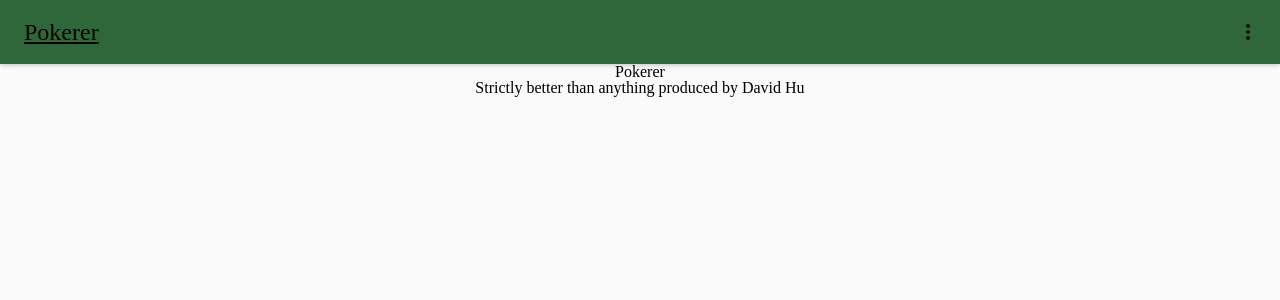
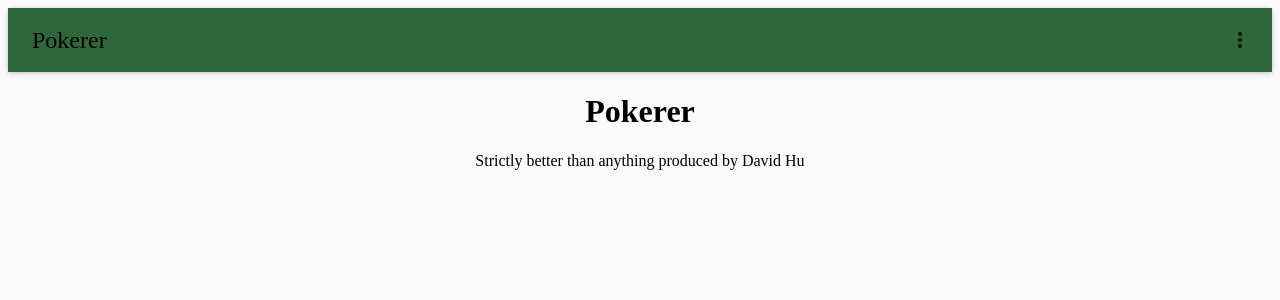
Before and after one commit to asherman-ca/pokerer, a React (Create React App) app in the folder client/: page / in a window 1280 px wide. Shown: the top 300 px of the page. Built offline with nearby package versions, Linux system fonts and the light colour scheme; no server answers; a web font is replaced by a local one.

Commit message:
navbar refactor

```diff
--- a/client/public/style.css
+++ b/client/public/style.css
@@ -1,137 +1,6 @@
-html,
-body,
-div,
-span,
-applet,
-object,
-iframe,
-h1,
-h2,
-h3,
-h4,
-h5,
-h6,
-p,
-blockquote,
-pre,
-a,
-abbr,
-acronym,
-address,
-big,
-cite,
-code,
-del,
-dfn,
-em,
-img,
-ins,
-kbd,
-q,
-s,
-samp,
-small,
-strike,
-strong,
-sub,
-sup,
-tt,
-var,
-b,
-u,
-i,
-center,
-dl,
-dt,
-dd,
-ol,
-ul,
-li,
-fieldset,
-form,
-label,
-legend,
-table,
-caption,
-tbody,
-tfoot,
-thead,
-tr,
-th,
-td,
-article,
-aside,
-canvas,
-details,
-embed,
-figure,
-figcaption,
-footer,
-header,
-hgroup,
-menu,
-nav,
-output,
-ruby,
-section,
-summary,
-time,
-mark,
-audio,
-video {
-  margin: 0;
-  padding: 0;
-  border: 0;
-  font-size: 100%;
-  font: inherit;
-  vertical-align: baseline;
-}
-
-/* HTML5 display-role reset for older browsers */
-
-article,
-aside,
-details,
-figcaption,
-figure,
-footer,
-header,
-hgroup,
-menu,
-nav,
-section {
-  display: block;
-}
-
-body {
-  line-height: 1;
-}
-
-ol,
-ul {
-  list-style: none;
-}
-
-blockquote,
-q {
-  quotes: none;
-}
-
-blockquote:before,
-blockquote:after,
-q:before,
-q:after {
-  content: '';
-  content: none;
-}
-
-table {
-  border-collapse: collapse;
-  border-spacing: 0;
-}
-
 a {
   color: initial;
+  text-decoration: none;
 }
 
 .pokerer {
--- a/client/src/components/Landing.js
+++ b/client/src/components/Landing.js
@@ -2,7 +2,7 @@ import React from 'react';
 
 const Landing = () => {
   return (
-    <div style={{ textAlign: 'center' }}>
+    <div className="landing" style={{ textAlign: 'center' }}>
       <h1>Pokerer</h1>
       Strictly better than anything produced by David Hu
     </div>
--- a/client/src/components/header/Header.js
+++ b/client/src/components/header/Header.js
@@ -12,9 +12,7 @@ class Header extends Component {
   }
 
   render() {
-    console.log(this.props);
-
-    const title = <Link to={'/'}>Pokerer</Link>;
+    const title = <Link to={this.props.auth ? '/records' : '/'}>Pokerer</Link>;
 
     return (
       <div>
```
